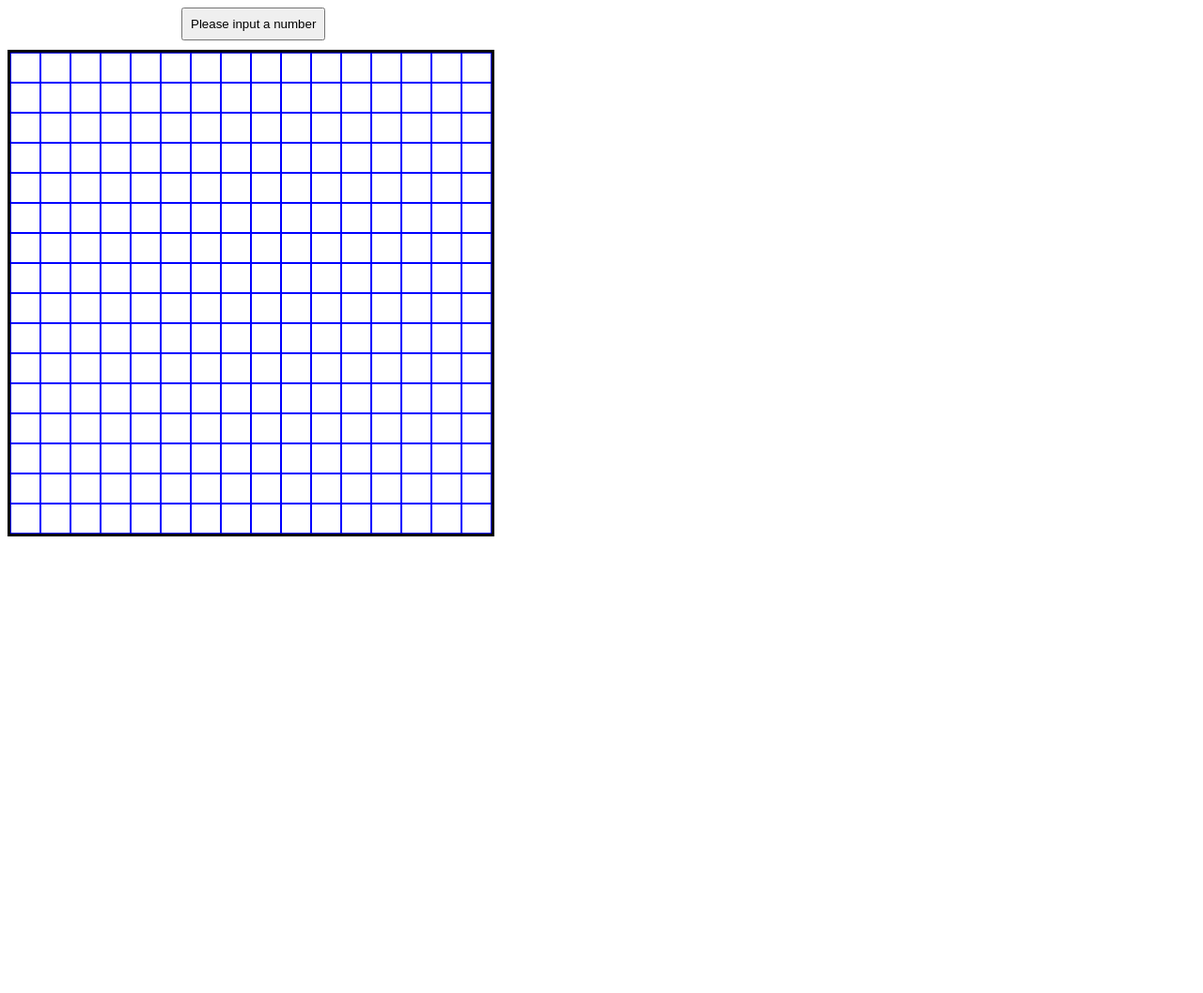
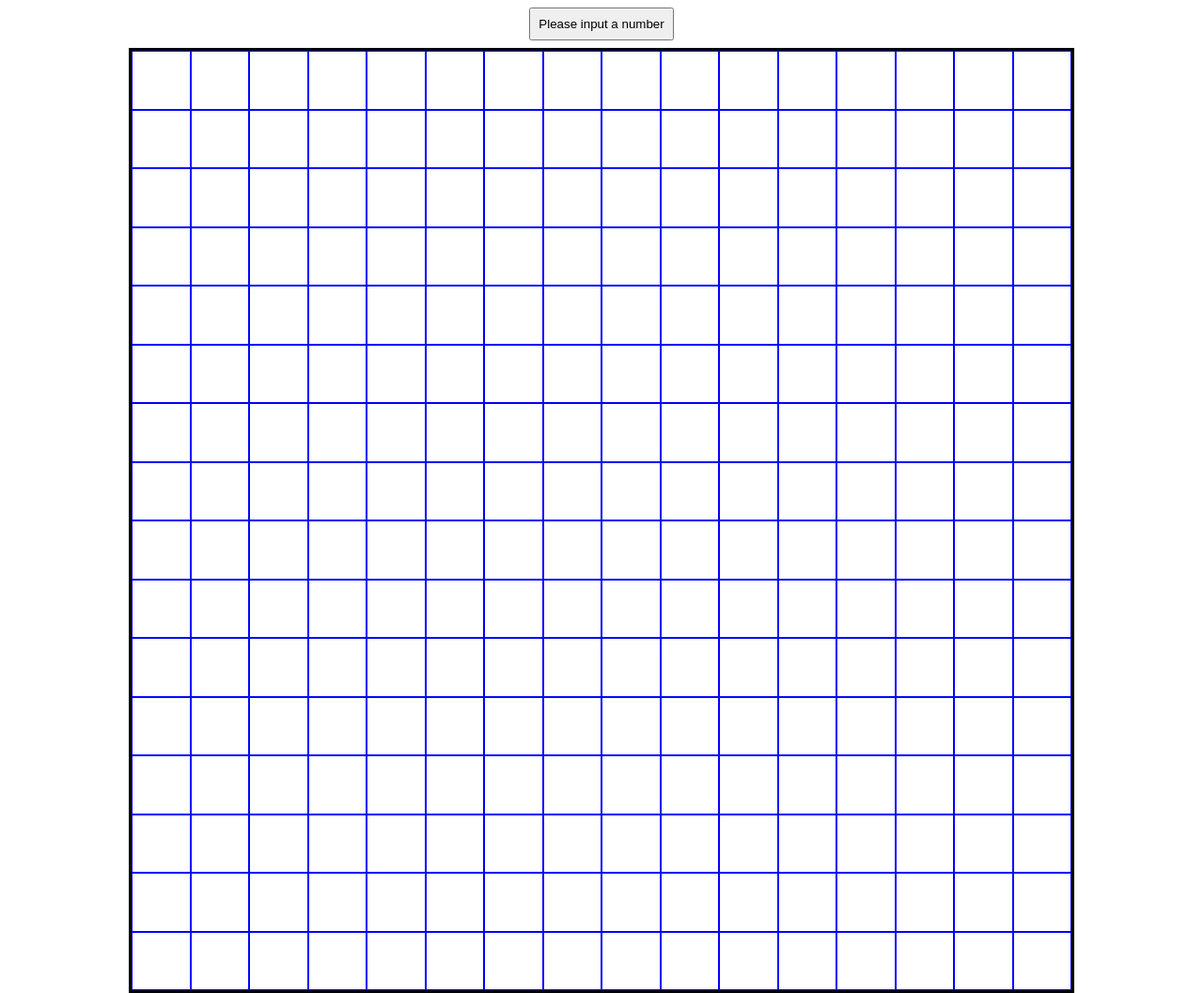
Before and after one commit to Samuel-Hogan/TOP-Etch-a-Sketch, a plain HTML site: page index.html in a window 1280 px wide. Shown: the whole page at 94% size. Before the commit the page ends 800 px from the top, so only its background shows below. Drawn offline with Linux system fonts and the light colour scheme.

Commit message:
centered the container and botton and increased container size.

```diff
--- a/style.css
+++ b/style.css
@@ -1,13 +1,14 @@
 #container {
     border: 3px solid black;
-    height: 512px;
-    width: 512px;
+    height: 1000px;
+    width: 1000px;
     display: flex;
+    justify-self: center;
     flex-wrap: wrap;
 }
 
 .box {
-    width: 30px;
+    width: 60px;
     border: 1px solid blue;
     flex: auto;
 }
@@ -17,7 +18,8 @@
 }
 
 #button {
-    margin-left: 185px;
-    margin-bottom: 10px;
+    display: flex;
+    justify-self: center;
     padding: 8px;
+    margin-bottom: 8px;
 }
```
